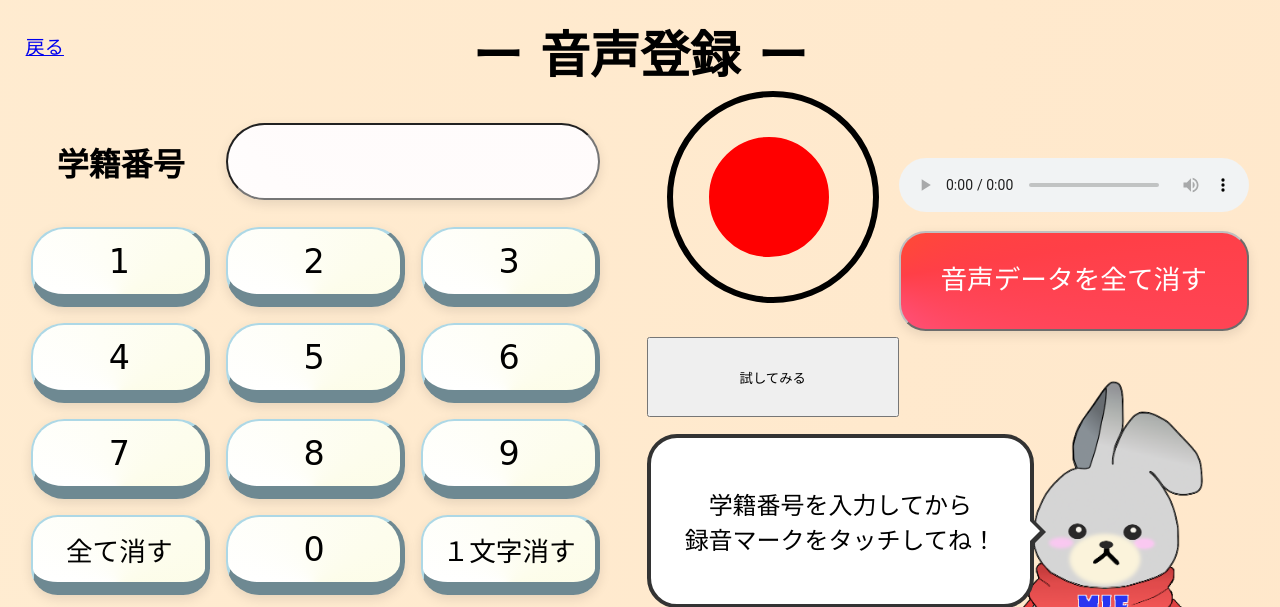
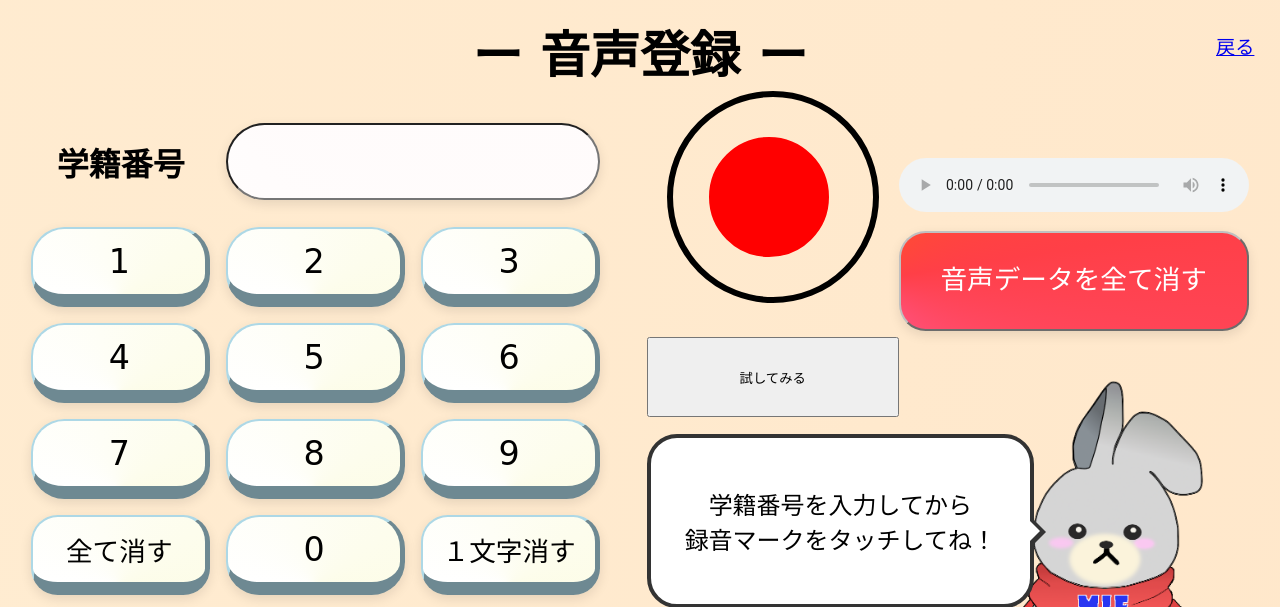
Before and after one commit to Sakai0127/vid, a Django app: page /voiceid/record in a window 1280 px wide. Shown: the top 607 px of the page. Run offline with Django 3.2, Linux system fonts and the light colour scheme; some libraries are stand-ins or nearby versions; some web fonts are replaced.

Commit message:
配置変更

```diff
--- a/voiceid/voice_identification/templates/voice_identification/recorder.html
+++ b/voiceid/voice_identification/templates/voice_identification/recorder.html
@@ -46,7 +46,7 @@
 			#top {
 				font-size: larger;
 				position: absolute;
-				left: 2%;
+				right: 2%;
 				top: 4%;
 			}
 		</style>
```
